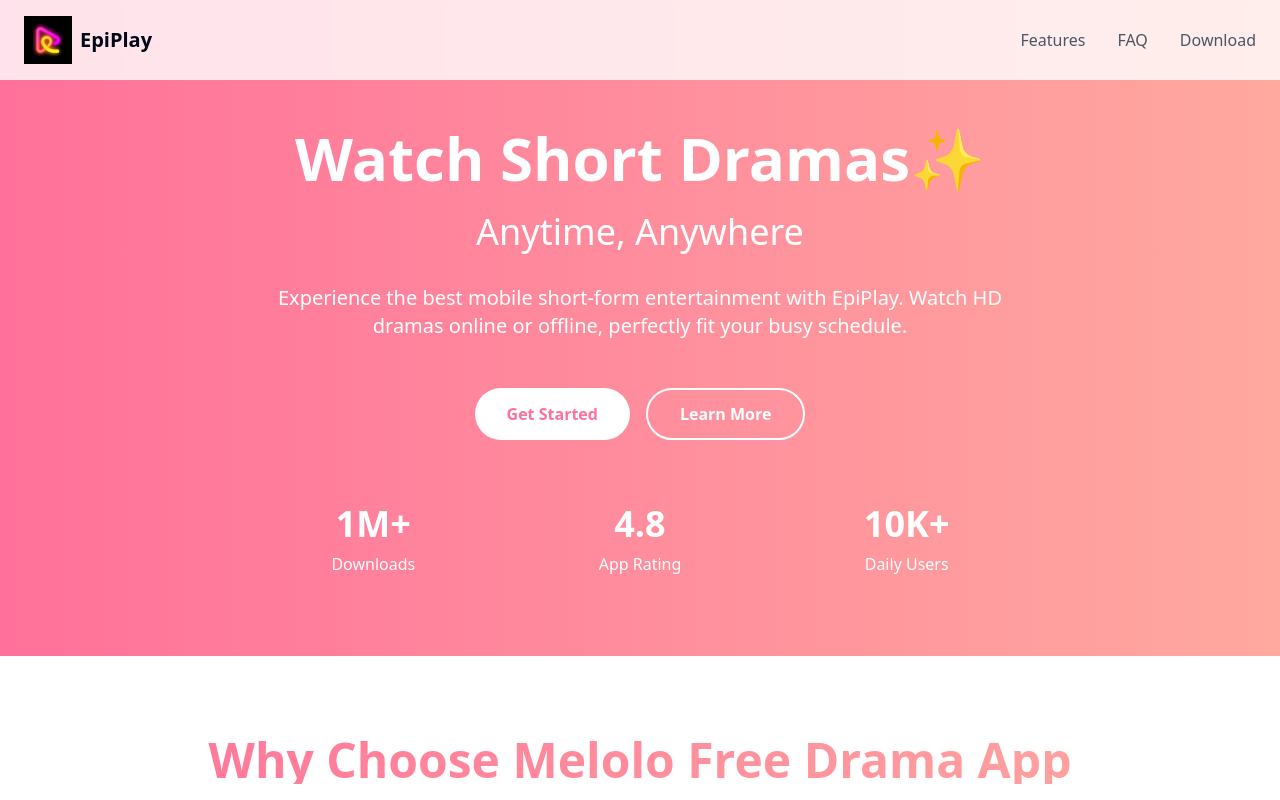
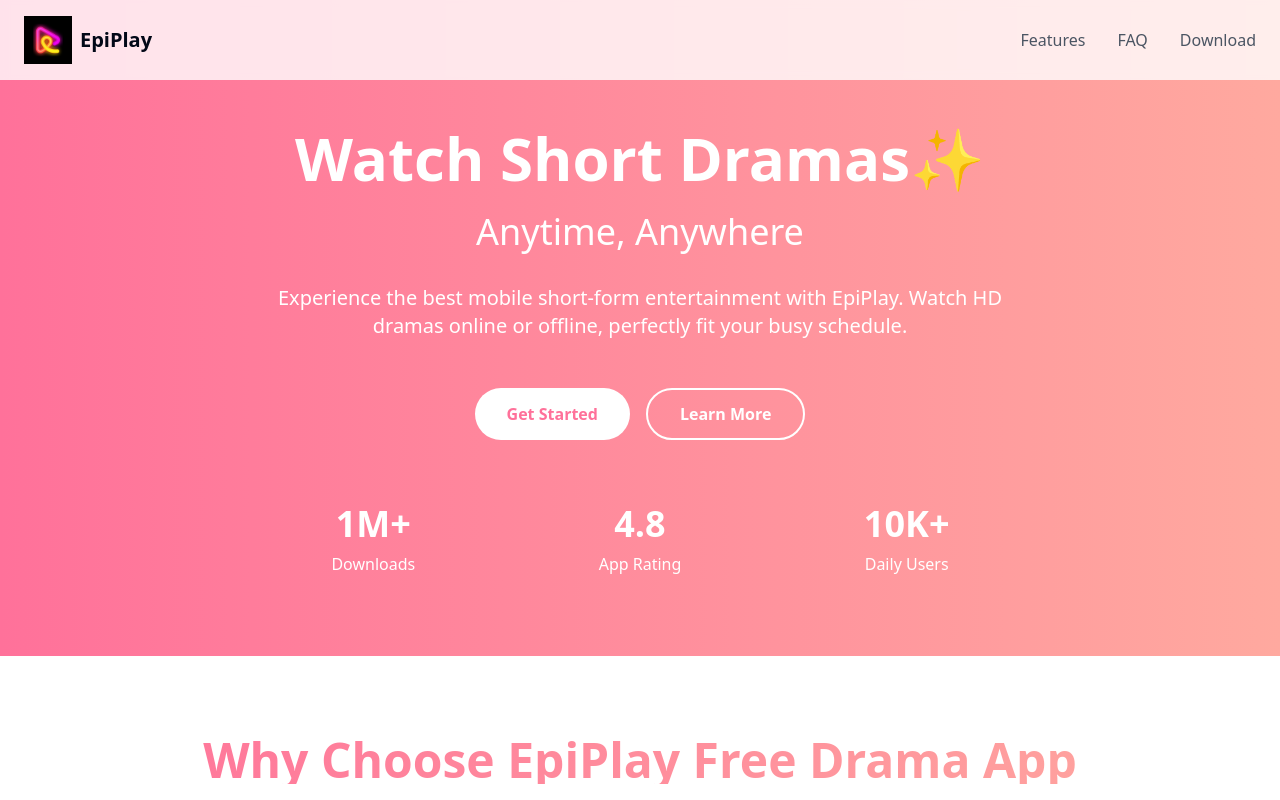
Before and after one commit to aryabhata-007/epiplay-frontend, a React (Vite) app: page / in a window 1280 px wide. Shown: the top 800 px of the page. Built offline with nearby package versions, Linux system fonts and the light colour scheme.

Commit message:
Update Features.tsx

```diff
--- a/src/components/Features.tsx
+++ b/src/components/Features.tsx
@@ -5,7 +5,7 @@ const Features = () => {
     <section id="features" className="py-20 bg-white">
       <div className="container mx-auto px-6">
         <h2 className="text-4xl md:text-5xl font-bold text-center mb-4 bg-gradient-to-r from-primary to-secondary bg-clip-text text-transparent">
-          Why Choose Melolo Free Drama App
+          Why Choose EpiPlay Free Drama App
         </h2>
         <p className="text-gray-600 text-center mb-16 text-lg">
           The best free short drama app in Southeast Asia, designed for drama lovers
```
